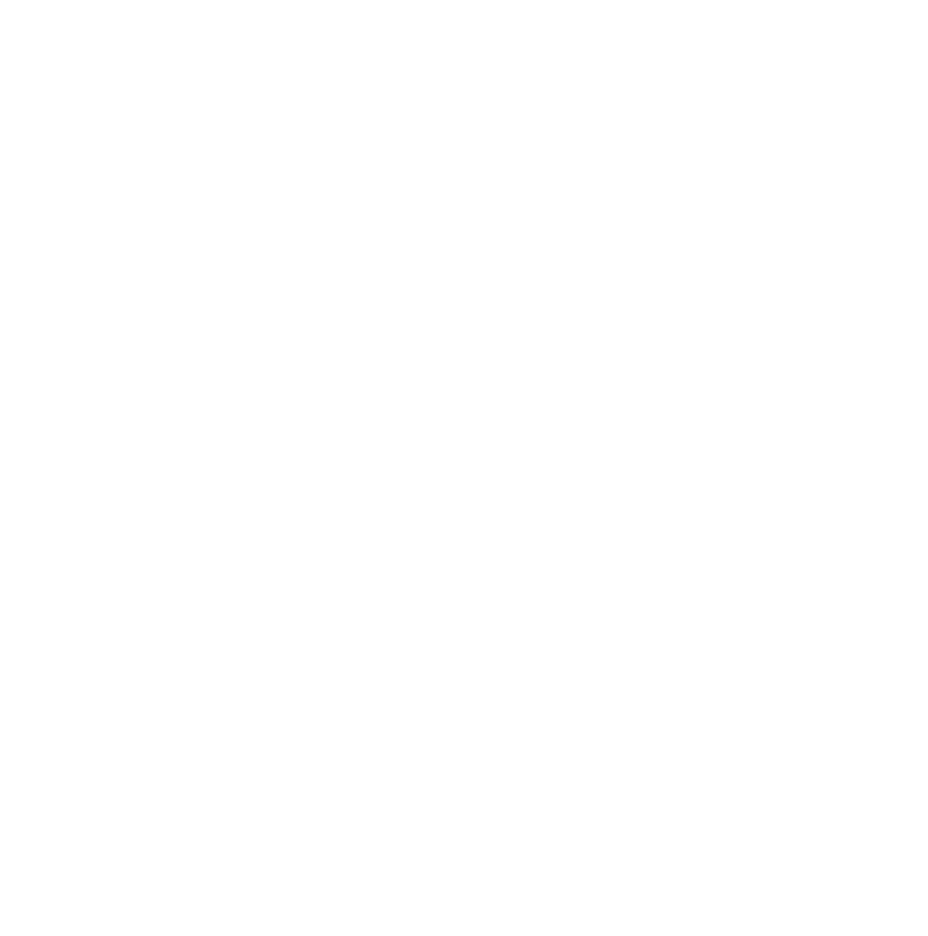
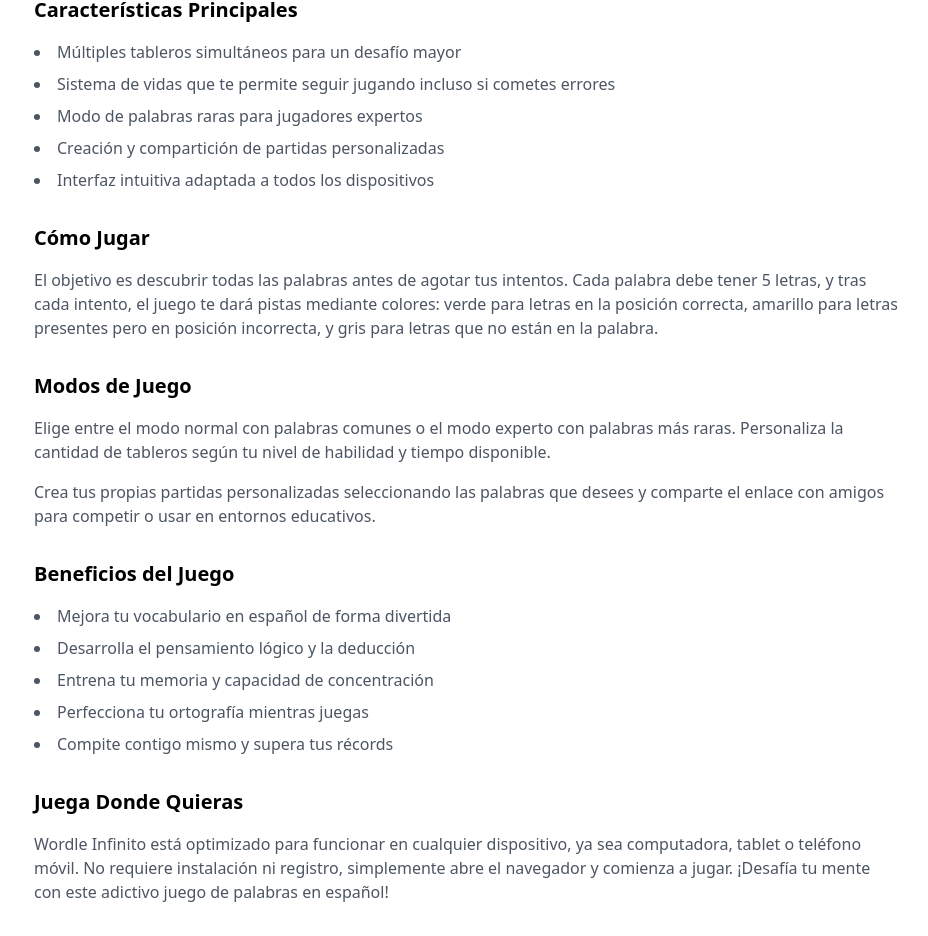
Before and after one commit to PolCarva/wordle-infinito, a Next.js app: page /versus in a window 1280 px wide. Shown: the part 1040-1976 px from the top of the page, without its empty margins (174-1102 px from the left). Before the commit the page ends 824 px from the top, so only its background shows below. Built offline with nearby package versions, Linux system fonts and the light colour scheme; no server answers.

Commit message:
feat(home): Rediseñar página de inicio con contenido detallado sobre Wordle Infinito

```diff
--- a/app/components/HomeContent.tsx
+++ b/app/components/HomeContent.tsx
@@ -1,158 +1,70 @@
-"use client";
+export function HomeContent() {
+  return (
+    <article className="max-w-4xl mx-auto px-4 py-8 prose dark:prose-invert prose-sm">
+      <h1 className="sr-only">Wordle Infinito - El Juego de Palabras Definitivo</h1>
 
-import { useState } from "react";
-import { Crown, Trophy } from "lucide-react";
-import Link from "next/link";
-import Image from "next/image";
-import { Button } from "./ui/button";
-import { LeaderboardModal } from "./ui/LeaderboardModal";
-import GameCard from "./ui/GameCard";
+      <section className="mt-8">
+        <h2 className="text-xl font-bold mb-4">¿Qué es Wordle Infinito?</h2>
+        <p className="text-gray-600 dark:text-gray-300 mb-4">
+          Wordle Infinito revoluciona el clásico juego de palabras permitiéndote jugar múltiples partidas simultáneamente.
+          A diferencia del Wordle tradicional que limita a una palabra por día, aquí puedes desafiar tu mente con 8, 16, 32,
+          64 o incluso más palabras al mismo tiempo, creando una experiencia única y más desafiante.
+        </p>
+      </section>
 
-interface Game {
-  title: string;
-  description: string;
-  path: string;
-  backgroundColor: string;
-  icon: string;
-  isComingSoon?: boolean;
-}
+      <section className="mt-8">
+        <h2 className="text-xl font-bold mb-4">Características Principales</h2>
+        <ul className="list-disc list-inside text-gray-600 dark:text-gray-300 space-y-2">
+          <li>Múltiples tableros simultáneos para un desafío mayor</li>
+          <li>Sistema de vidas que te permite seguir jugando incluso si cometes errores</li>
+          <li>Modo de palabras raras para jugadores expertos</li>
+          <li>Creación y compartición de partidas personalizadas</li>
+          <li>Interfaz intuitiva adaptada a todos los dispositivos</li>
+        </ul>
+      </section>
 
-export function HomeContent({ games }: { games: Game[] }) {
-  const [showLeaderboard, setShowLeaderboard] = useState(false);
+      <section className="mt-8">
+        <h2 className="text-xl font-bold mb-4">Cómo Jugar</h2>
+        <p className="text-gray-600 dark:text-gray-300 mb-4">
+          El objetivo es descubrir todas las palabras antes de agotar tus intentos. Cada palabra debe tener 5 letras,
+          y tras cada intento, el juego te dará pistas mediante colores: verde para letras en la posición correcta,
+          amarillo para letras presentes pero en posición incorrecta, y gris para letras que no están en la palabra.
+        </p>
+      </section>
 
-  return (
-    <div className="min-h-[calc(100vh-3.5rem)] bg-background">
-      <div className="max-w-7xl mx-auto px-4 pb-12">
-        <div className="text-center space-y-4 mb-12">
-          <h1 className="text-4xl font-bold text-foreground">
-            <div className="flex flex-col items-center gap-2">
-              {/* EL REY DEL en una línea en desktop, dos en mobile */}
-              <span className="flex flex-col md:flex-row gap-2 md:gap-6">
-                {/* EL REY */}
-                <div className="flex gap-1 mx-auto">
-                  {["E", "L", " ", "R", "E", "Y"].map((letter, i) => (
-                    <span
-                      key={i}
-                      className={`${
-                        letter === " "
-                          ? "w-3 h-10 md:w-6 md:h-16 bg-transparent"
-                          : i === 0
-                          ? "w-10 h-10 md:w-16 md:h-16 bg-green-500"
-                          : i === 3
-                          ? "w-10 h-10 md:w-16 md:h-16 bg-gray-500"
-                          : i === 4
-                          ? "w-10 h-10 md:w-16 md:h-16 bg-yellow-500"
-                          : i === 5
-                          ? "w-10 h-10 md:w-16 md:h-16 bg-green-500"
-                          : "w-10 h-10 md:w-16 md:h-16 bg-green-500"
-                      } flex items-center justify-center rounded-lg text-white font-bold text-xl md:text-3xl relative ${letter !== " " ? "shadow-md" : ""}`}
-                    >
-                      {letter === " " ? (
-                        "\u00A0"
-                      ) : (
-                        <>
-                          {letter === "R" && (
-                            <span className="absolute -top-6 md:-top-7 -left-5 transform -rotate-[20deg] md:-rotate-[18deg]">
-                              <Crown className="size-6 md:size-8 text-yellow-500" />
-                            </span>
-                          )}
-                          {letter}
-                        </>
-                      )}
-                    </span>
-                  ))}
-                </div>
+      <section className="mt-8">
+        <h2 className="text-xl font-bold mb-4">Modos de Juego</h2>
+        <div className="space-y-4">
+          <p className="text-gray-600 dark:text-gray-300">
+            Elige entre el modo normal con palabras comunes o el modo experto con palabras más raras.
+            Personaliza la cantidad de tableros según tu nivel de habilidad y tiempo disponible.
+          </p>
+          <p className="text-gray-600 dark:text-gray-300">
+            Crea tus propias partidas personalizadas seleccionando las palabras que desees y comparte
+            el enlace con amigos para competir o usar en entornos educativos.
+          </p>
+        </div>
+      </section>
 
-                {/* DEL */}
-                <div className="flex gap-1 mx-auto">
-                  {["D", "E", "L"].map((letter, i) => (
-                    <span
-                      key={i}
-                      className={`${
-                        letter === " "
-                          ? "w-3 h-10 md:w-6 md:h-16 bg-transparent"
-                          : i === 0
-                          ? "w-10 h-10 md:w-16 md:h-16 bg-gray-500"
-                          : "w-10 h-10 md:w-16 md:h-16 bg-green-500"
-                      } flex items-center justify-center rounded-lg text-white font-bold text-xl md:text-3xl ${letter !== " " ? "shadow-md" : ""}`}
-                    >
-                      {letter === " " ? "\u00A0" : letter}
-                    </span>
-                  ))}
-                </div>
-              </span>
+      <section className="mt-8">
+        <h2 className="text-xl font-bold mb-4">Beneficios del Juego</h2>
+        <ul className="list-disc list-inside text-gray-600 dark:text-gray-300 space-y-2">
+          <li>Mejora tu vocabulario en español de forma divertida</li>
+          <li>Desarrolla el pensamiento lógico y la deducción</li>
+          <li>Entrena tu memoria y capacidad de concentración</li>
+          <li>Perfecciona tu ortografía mientras juegas</li>
+          <li>Compite contigo mismo y supera tus récords</li>
+        </ul>
+      </section>
 
-              {/* WORDLE siempre en su propia línea */}
-              <div className="flex gap-1 mx-auto">
-                {["W", "O", "R", "D", "L", "E"].map((letter, i) => (
-                  <span
-                    key={i}
-                    className={`${
-                      letter === " "
-                        ? "w-3 h-10 md:w-6 md:h-16 bg-transparent"
-                        : i === 0
-                        ? "w-10 h-10 md:w-16 md:h-16 bg-gray-500"
-                        : i === 2
-                        ? "w-10 h-10 md:w-16 md:h-16 bg-green-500"
-                        : i === 3
-                        ? "w-10 h-10 md:w-16 md:h-16 bg-yellow-500"
-                        : "w-10 h-10 md:w-16 md:h-16 bg-green-500"
-                    } flex items-center justify-center rounded-lg text-white font-bold text-xl md:text-3xl ${letter !== " " ? "shadow-md" : ""}`}
-                  >
-                    {letter === " " ? (
-                      "\u00A0"
-                    ) : letter === "O" ? (
-                      <Link
-                        className="w-full h-full grid place-items-center group"
-                        href="https://www.youtube.com/@pache00games"
-                        target="_blank"
-                      >
-                        <Image
-                          src="/images/channel_profile.jpg"
-                          alt="Descripción"
-                          width={500}
-                          height={300}
-                          className="rounded-full size-[90%] group-hover:scale-110 transition-transform object-cover"
-                        />
-                      </Link>
-                    ) : (
-                      letter
-                    )}
-                  </span>
-                ))}
-              </div>
-            </div>
-          </h1>
-          <p className="text-lg text-muted-foreground">
-            Explora nuestra colección de juegos de palabras
-          </p>
-          <div className="flex justify-center mt-8 mb-12">
-            <Button
-              variant="default"
-              size="lg"
-              className="flex items-center gap-3 px-8 py-6 text-lg font-bold hover:scale-105 transition-transform shadow-lg hover:shadow-xl"
-              onClick={() => setShowLeaderboard(true)}
-            >
-              <Trophy className="h-6 w-6 text-yellow-500" />
-              Ver Tabla de Clasificación
-            </Button>
-          </div>
-        </div>
-        <div className="grid grid-cols-1 sm:grid-cols-2 lg:grid-cols-4 gap-6">
-          {games.map((game, index) => (
-            <div
-              key={index}
-              className="transform transition-transform hover:scale-105"
-            >
-              <GameCard {...game} />
-            </div>
-          ))}
-        </div>
-      </div>
-      <LeaderboardModal
-        open={showLeaderboard}
-        onOpenChange={setShowLeaderboard}
-      />
-    </div>
+      <section className="mt-8">
+        <h2 className="text-xl font-bold mb-4">Juega Donde Quieras</h2>
+        <p className="text-gray-600 dark:text-gray-300">
+          Wordle Infinito está optimizado para funcionar en cualquier dispositivo, ya sea computadora,
+          tablet o teléfono móvil. No requiere instalación ni registro, simplemente abre el navegador
+          y comienza a jugar. ¡Desafía tu mente con este adictivo juego de palabras en español!
+        </p>
+      </section>
+    </article>
   );
 }
--- a/app/components/game/Menu.tsx
+++ b/app/components/game/Menu.tsx
@@ -142,7 +142,7 @@ export function Menu({
           </div>
         </div>
 
-        <div className="bg-gray-50 dark:bg-gray-800 md:p-8 rounded-2xl shadow-lg w-full max-w-md space-y-6">
+        <div className="bg-gray-50 p-4 dark:bg-gray-800 md:p-8 rounded-2xl shadow-lg w-full max-w-md space-y-6">
           <div className="space-y-4">
             <div className="flex items-center justify-between">
               <h2 className="text-xl font-semibold flex items-center gap-2">
@@ -166,7 +166,7 @@ export function Menu({
                         : "bg-gray-200 dark:bg-gray-700"
                         }`}
                     >
-                      {length} letra{length !== 1 ? "s" : ""}
+                      <span className="block md:inline">{length}</span> letra{length !== 1 ? "s" : ""}
                     </button>
                   )
                 )}
--- a/app/components/layouts/MainLayout.tsx
+++ b/app/components/layouts/MainLayout.tsx
@@ -1,5 +1,6 @@
 'use client';
 
+import { HomeContent } from '../HomeContent';
 import MainNav from '../ui/MainNav';
 
 interface MainLayoutProps {
@@ -12,8 +13,8 @@ const MainLayout = ({ children }: MainLayoutProps) => {
       <MainNav />
       <main className="pt-20">
         {children}
-
       </main>
+      <HomeContent />
     </div>
   );
 };
--- a/app/game.tsx
+++ b/app/game.tsx
@@ -331,7 +331,7 @@ export default function Game({ customWords }: GameProps) {
       </div>
       {process.env.NODE_ENV === "development" && (
         <div className="text-lg font-mono bg-gray-100 dark:bg-gray-800 p-4 rounded-lg">
-          <p>
+          <p className="flex flex-wrap gap-2">
             SOLUCIONES: {" "}
             {gameState.boards.map((board, i) => (
               <span key={i} className="mr-2">
@@ -346,7 +346,9 @@ export default function Game({ customWords }: GameProps) {
       <div className="w-full">
         <div
           className={`
-            grid grid-cols-2 ${
+            grid
+            ${gameState.boards.length <= 10 ? "grid-cols-1" : "grid-cols-2"}
+            ${
               BOARD_MAX_WIDTHS[wordLength]?.[gameState.boards.length] ||
               BOARD_MAX_WIDTHS[wordLength]?.["all"] ||
               "max-w-[1600px]"
```
Also changed, not shown: app/components/game/Nav.tsx (+20 -5 lines).
